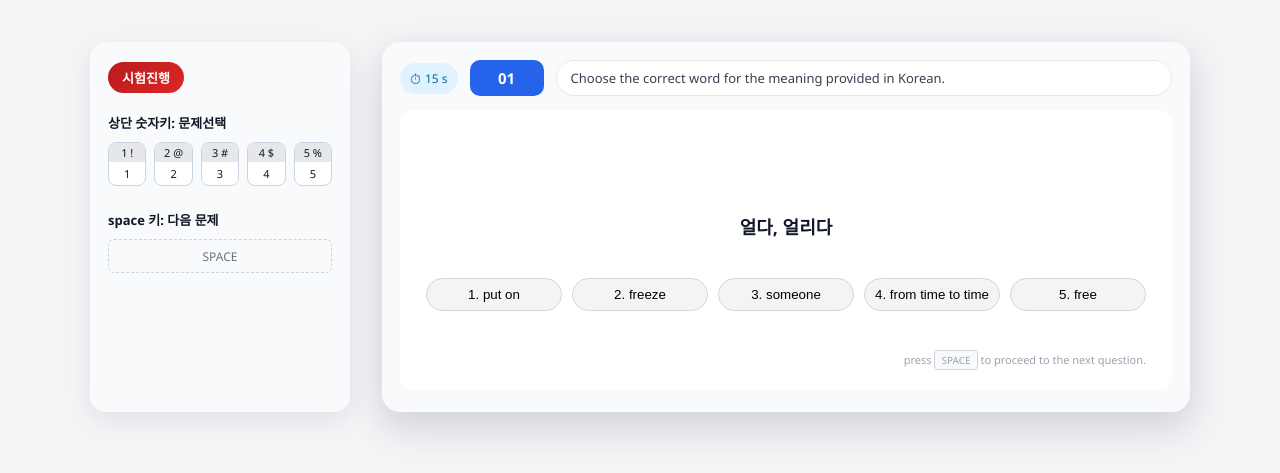
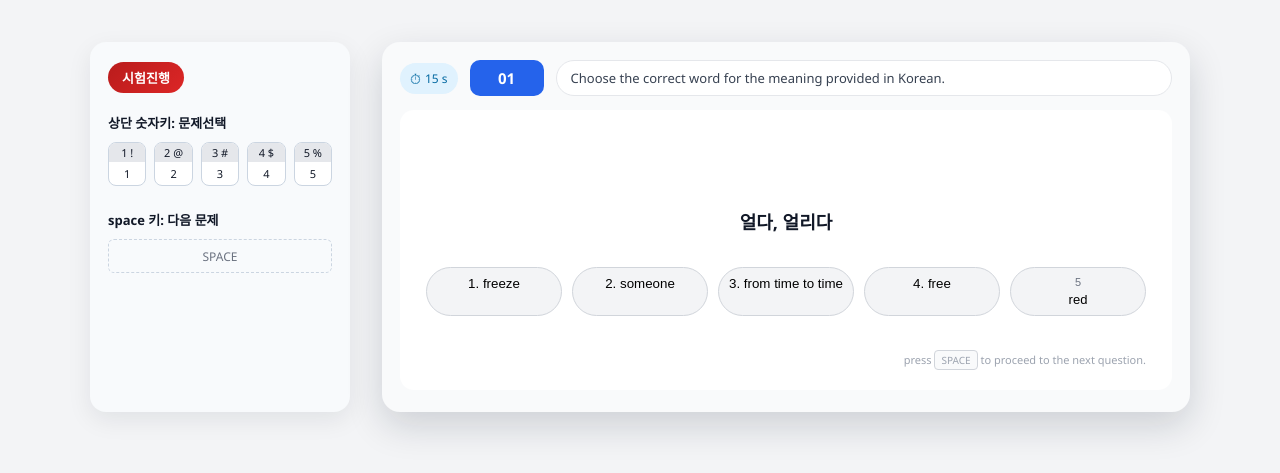
Before and after one commit to IM-IGTM/test, a plain HTML site: page wmBasic/startTest2.html in a window 1280 px wide. Shown: the part 173-646 px from the top of the page. Drawn offline with Linux system fonts and the light colour scheme.

Commit message:
251209 wmBasic
251209 wmBasic

```diff
--- a/wmBasic/testJs.js
+++ b/wmBasic/testJs.js
@@ -169,7 +169,7 @@ window.onload = function () {
     let options = [eng];
     let wrong = allEng1.filter((e) => e !== eng);
     shuffle(wrong);
-    options.push(...wrong.slice(0, 4));
+    options.push(...wrong.slice(0, 3));
     shuffle(options);
     return {
       type: "korToEng",
@@ -186,7 +186,7 @@ window.onload = function () {
     let options = [kor];
     let wrong = allKor2.filter((k) => k !== kor);
     shuffle(wrong);
-    options.push(...wrong.slice(0, 4));
+    options.push(...wrong.slice(0, 3));
     shuffle(options);
     return {
       type: "engToKor",
@@ -203,7 +203,7 @@ window.onload = function () {
     let options = [ans];
     let wrong = allSentAnswers.filter((x) => x !== ans);
     shuffle(wrong);
-    options.push(...wrong.slice(0, 4));
+    options.push(...wrong.slice(0, 3));
     shuffle(options);
     return {
       type: "sentence",
@@ -233,7 +233,7 @@ window.onload = function () {
   if (tbody) {
     tbody.innerHTML = "";
     const totalQuestions = questions.length; // 100
-    const groupSize = 5;
+    const groupSize = 4;
     const groupCount = Math.ceil(totalQuestions / groupSize);
 
     for (let g = 0; g < groupCount; g++) {
@@ -287,8 +287,8 @@ window.onload = function () {
   const btn2 = document.querySelector(".two");
   const btn3 = document.querySelector(".three");
   const btn4 = document.querySelector(".four");
-  const btn5 = document.querySelector(".five");
-  const buttons = [btn1, btn2, btn3, btn4, btn5];
+  //const btn5 = document.querySelector(".five");
+  const buttons = [btn1, btn2, btn3, btn4];
 
   const timerSpan = document.getElementById("timer-sec");
   const imgTag = document.getElementById("questionImage"); // 있어도 되고 없어도 됨
@@ -414,7 +414,7 @@ window.onload = function () {
   // =============================
   // 11. 키보드 입력 (1~5 / Space)
   // =============================
-  const keyToIndex = { 1: 0, 2: 1, 3: 2, 4: 3, 5: 4 };
+  const keyToIndex = { 1: 0, 2: 1, 3: 2, 4: 3 };
 
   document.addEventListener("keydown", function (event) {
     if (currentQuestion >= questions.length) return;
@@ -422,7 +422,7 @@ window.onload = function () {
     if (event.code === "Space") {
       event.preventDefault();
       if (selectedIndex === null) {
-        alert("먼저 1~5 중 하나를 선택하세요.");
+        alert("먼저 1~4 중 하나를 선택하세요.");
         return;
       }
       handleAnswer(selectedIndex);
```
Also changed, not shown: wmBasic/startTest.html (+0 -1 lines).
